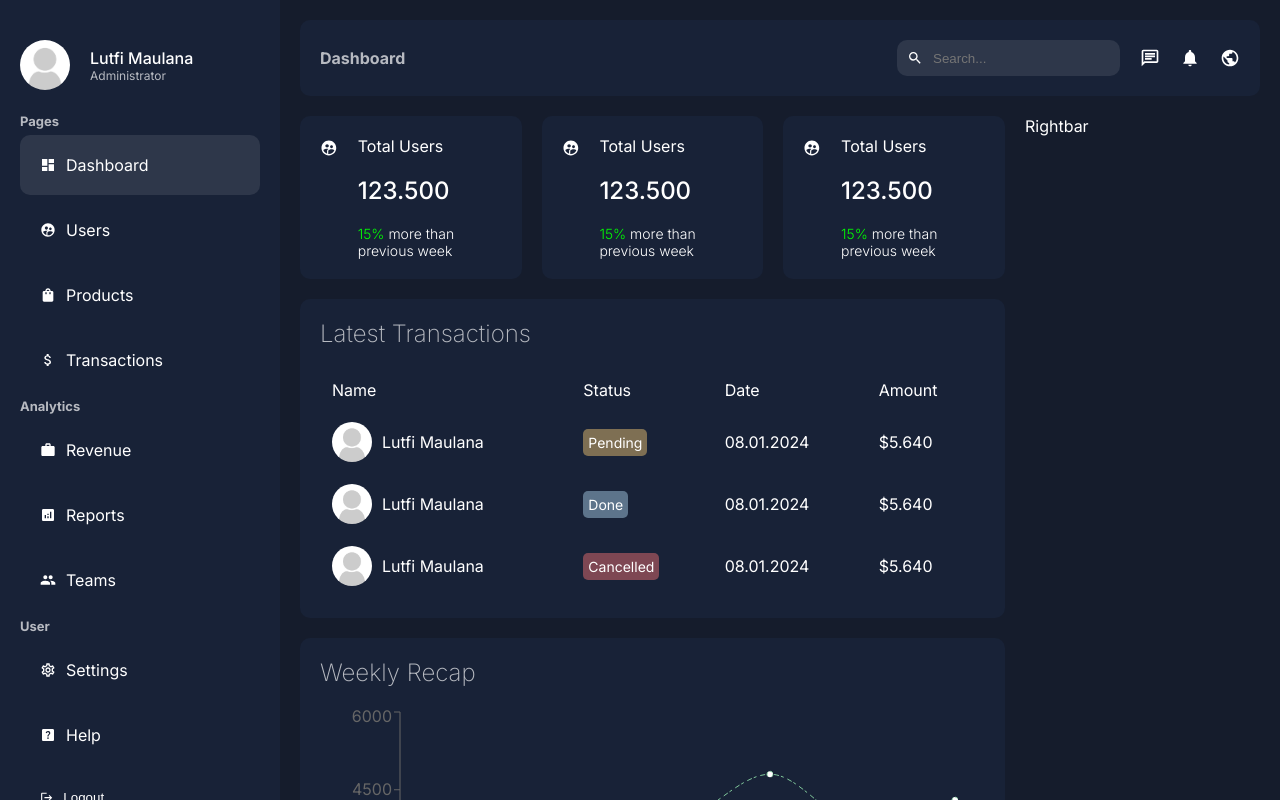
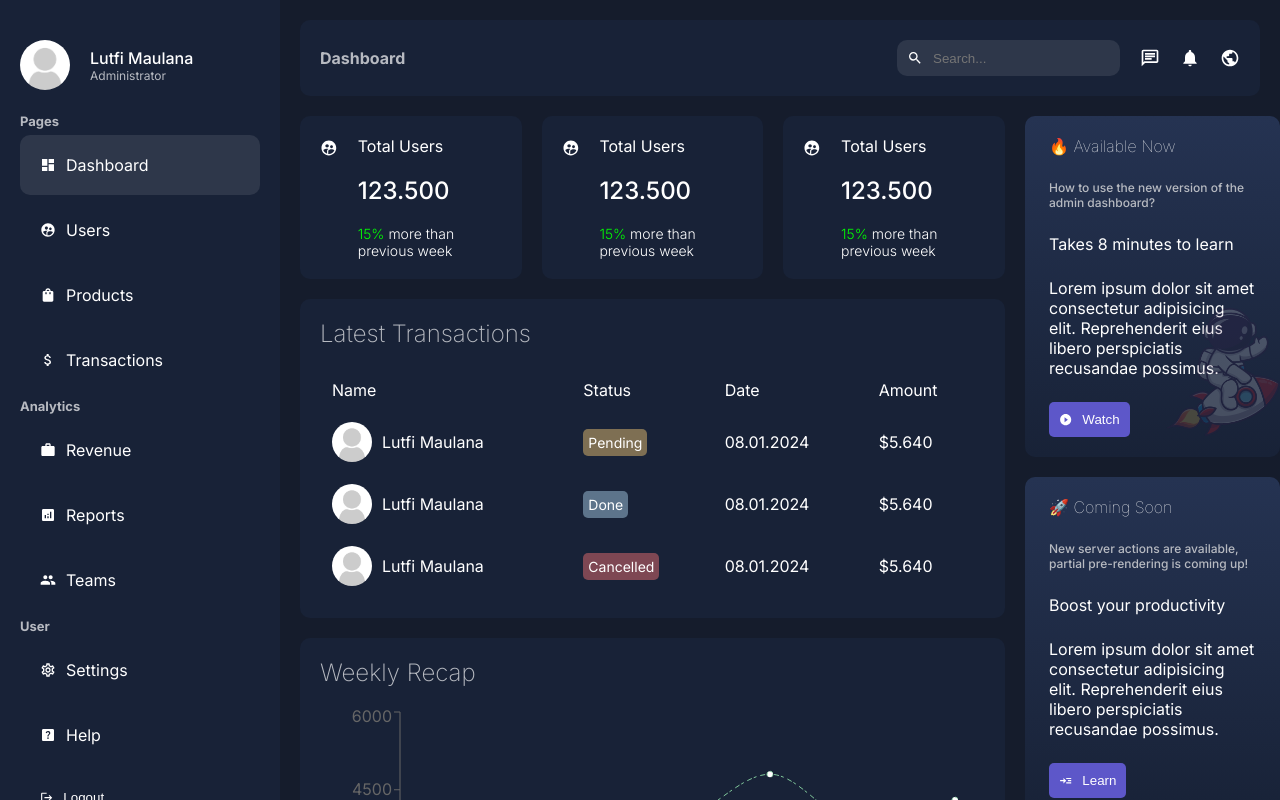
Before and after one commit to lutfimaulana17/cms-admin, a Next.js app: page /dashboard in a window 1280 px wide. Shown: the top 800 px of the page. Built offline with nearby package versions, Linux system fonts and the light colour scheme.

Commit message:
layouting a right bar

```diff
--- a/app/ui/dashboard/rightbar/rightbar.jsx
+++ b/app/ui/dashboard/rightbar/rightbar.jsx
@@ -1,8 +1,47 @@
+import Image from 'next/image'
 import styles from './rightbar.module.css'
+import { MdPlayCircleFilled, MdReadMore } from 'react-icons/md'
 
 const Rightbar = () => {
   return (
-    <div>Rightbar</div>
+    <div className={styles.container}>
+      <div className={styles.item}>
+        <div className={styles.bgContainer}>
+            <Image src="/astronaut.png" alt="img" fill className={styles.bg} />
+        </div>
+        <div className={styles.text}>
+          <span className={styles.notification}>🔥 Available Now</span>
+          <h3 className={styles.title}>How to use the new version of the admin dashboard?</h3>
+          <span className={styles.subtitle}>Takes 8 minutes to learn</span>
+          <p className={styles.desc}>
+            Lorem ipsum dolor sit amet consectetur adipisicing elit.
+            Reprehenderit eius libero perspiciatis recusandae possimus.
+          </p>
+          <button className={styles.button}>
+            <MdPlayCircleFilled />
+            Watch
+          </button>
+        </div>
+      </div>
+      <div className={styles.item}>
+        <div className={styles.text}>
+          <span className={styles.notification}>🚀 Coming Soon</span>
+          <h3 className={styles.title}>
+            New server actions are available, partial pre-rendering is coming
+            up!
+          </h3>
+          <span className={styles.subtitle}>Boost your productivity</span>
+          <p className={styles.desc}>
+            Lorem ipsum dolor sit amet consectetur adipisicing elit.
+            Reprehenderit eius libero perspiciatis recusandae possimus.
+          </p>
+          <button className={styles.button}>
+            <MdReadMore />
+            Learn
+          </button>
+        </div>
+      </div>
+    </div>
   )
 }
 
--- a/app/ui/dashboard/rightbar/rightbar.module.css
+++ b/app/ui/dashboard/rightbar/rightbar.module.css
@@ -1,3 +1,53 @@
 .container{
+    position: fixed;
+}
 
+.item{
+    position: relative;
+    background: linear-gradient(to top, #182237, #253352);
+    padding: 20px 24px;
+    border-radius: 10px;
+    margin-bottom: 20px;
 }
+
+.bgContainer{
+    position: absolute;
+    bottom: 0;
+    right: 0;
+    width: 50%;
+    height: 50%;
+}
+
+.bg{
+    object-fit: contain;
+    opacity: 0.2;
+}
+
+.text{
+    display: flex;
+    flex-direction: column;
+    gap: 24px;
+}
+
+.notification{
+    font-weight: 12;
+}
+
+.title{
+    font-weight: 500;
+    font-size: 12px;
+    color: var(--textSoft);
+}
+
+.button{
+    padding: 10px;
+    display: flex;
+    align-items: center;
+    gap: 10px;
+    background-color: #5d57c9;
+    color: white;
+    border: none;
+    border-radius: 5px;
+    cursor: pointer;
+    width: max-content;
+}
```
Also changed, not shown: public/astronaut.png (added).
